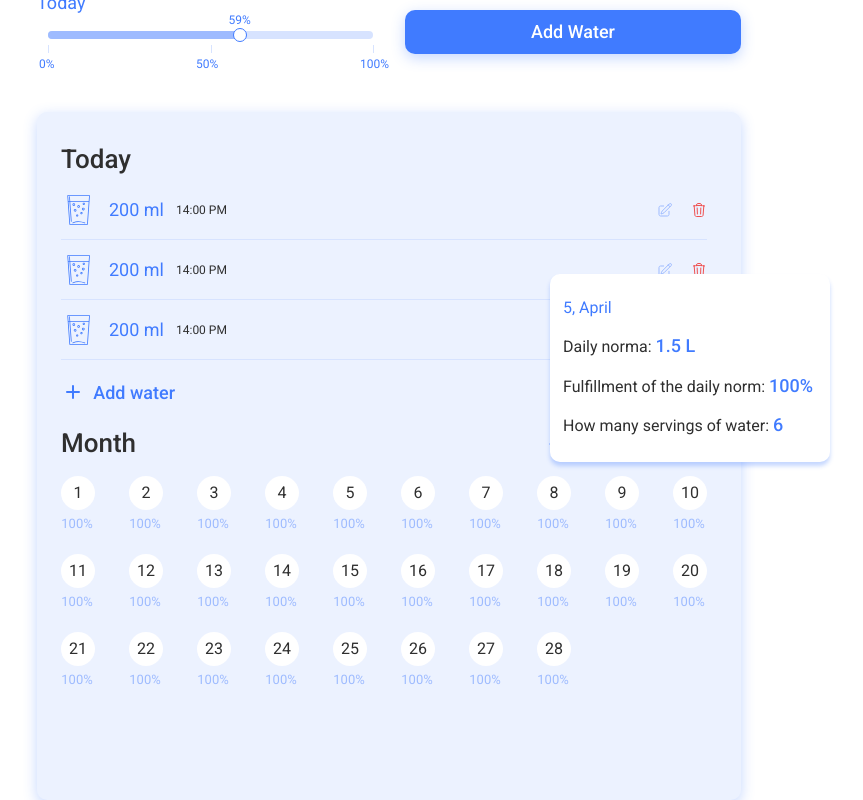
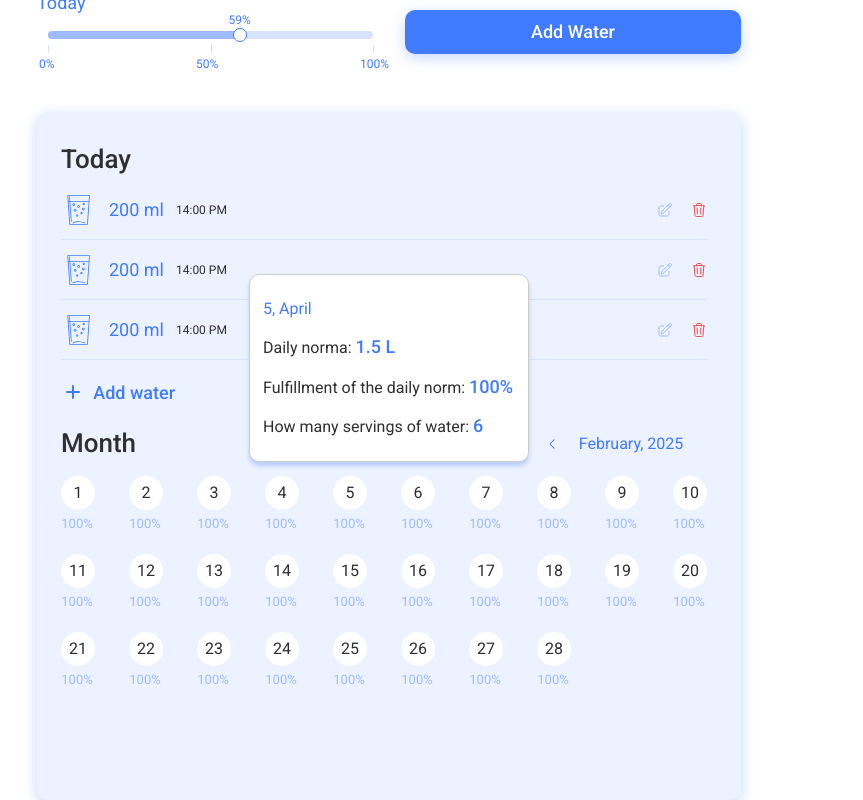
Before and after one commit to Vitalii-Artiukh/Water-Tracker-team-project-node-react-frontend, a React (Vite) app: page / in a window 1280 px wide. Both pictures are taken after a click on the element "10". Shown: the part 476-1276 px from the top of the page, without its empty margins (251-1114 px from the left). Built offline with nearby package versions, Linux system fonts and the light colour scheme.

Commit message:
add files

```diff
--- a/src/components/DaysGeneralStats/DaysGeneralStats.jsx
+++ b/src/components/DaysGeneralStats/DaysGeneralStats.jsx
@@ -1,6 +1,7 @@
 import ReactModal from "react-modal";
 import { useMatchMedia } from "../../hooks/useMatchMedia";
 import css from "./DaysGeneralStats.module.css";
+import { useEffect } from "react";
 
 const customStyles = {
   overlay: {
@@ -27,48 +28,40 @@ const customStyles = {
 
 ReactModal.setAppElement("#root");
 
-const DaysGeneralStats = ({ modalData }) => {
+const DaysGeneralStats = ({ isOpen, onCloseModal, modalData }) => {
   const { isMobile, isTablet } = useMatchMedia();
-  const { overlay, content } = customStyles;
+  const { content } = customStyles;
   const { cords, currentElHeight } = modalData;
-
-  const styles = {
-    top: 0 - 188 - 14 + "px",
-  };
 
   if (cords && currentElHeight) {
     if (isMobile) {
-      overlay.top =
-        modalData.cords.top -
-        parseInt(content.height) -
-        modalData.currentElHeight +
-        "px";
+      cords.top > parseInt(content.height) + 14
+        ? (content.top = cords.top - parseInt(content.height) - 14 + "px")
+        : (content.top = cords.top + currentElHeight + 14 + "px");
     }
     if (isTablet) {
       console.log(modalData.cords.left);
     }
   }
 
+  useEffect(() => {
+    const onCloseByScroll = () => {
+      window.addEventListener("scroll", onCloseModal);
+    };
+
+    onCloseByScroll();
+
+    return () => {
+      window.removeEventListener("scroll", onCloseModal);
+    };
+  }, [onCloseModal]);
+
   return (
-    // <ReactModal
-    //   isOpen={isOpen}
-    //   onRequestClose={onCloseModal}
-    //   style={customStyles}
-    //   bodyOpenClassName={css.ReactModal__Body}
-    // >
-    //   <p style={{ color: "var(--primary-color-blue)" }}>5, April</p>
-    //   <p className={css.modalText}>
-    //     Daily norma: <span className={css.modalSpan}>1.5 L</span>
-    //   </p>
-    //   <p className={css.modalText}>
-    //     Fulfillment of the daily norm:{" "}
-    //     <span className={css.modalSpan}>100%</span>
-    //   </p>
-    //   <p className={css.modalText}>
-    //     How many servings of water: <span className={css.modalSpan}>6</span>
-    //   </p>
-    // </ReactModal>
-    <div className={css.modal} style={{ ...styles }}>
+    <ReactModal
+      isOpen={isOpen}
+      onRequestClose={onCloseModal}
+      style={customStyles}
+    >
       <p style={{ color: "var(--primary-color-blue)" }}>5, April</p>
       <p className={css.modalText}>
         Daily norma: <span className={css.modalSpan}>1.5 L</span>
@@ -80,7 +73,7 @@ const DaysGeneralStats = ({ modalData }) => {
       <p className={css.modalText}>
         How many servings of water: <span className={css.modalSpan}>6</span>
       </p>
-    </div>
+    </ReactModal>
   );
 };
 
--- a/src/components/MonthStatsList/MonthStatsList.jsx
+++ b/src/components/MonthStatsList/MonthStatsList.jsx
@@ -1,27 +1,52 @@
+import { useCallback, useEffect } from "react";
+import DaysGeneralStats from "../DaysGeneralStats/DaysGeneralStats";
 import MonthStatsListItem from "../MonthStatsListItem/MonthStatsListItem";
 import css from "./MonthStatsList.module.css";
 
 const MonthStatsList = ({
   days,
-  onShowModal,
+  isOpen,
   modalData,
-  isOpen,
-  onCLoseModal,
+  setIsShowModal,
+  setModalData,
 }) => {
+  const onShowModal = (e) => {
+    const el = e.target;
+    const elHeight = el.closest("li").offsetHeight;
+    const elWidth = el.closest("li").offsetWidth;
+    const cords = el.getBoundingClientRect();
+    const currentDay = Number(el.childNodes[0].data);
+
+    setIsShowModal(true);
+
+    setModalData({
+      ...modalData,
+      cords: cords,
+      currentElWidth: elWidth,
+      currentElHeight: elHeight,
+      currentDay: currentDay,
+    });
+  };
+
+  const onCloseModal = useCallback(() => {
+    setIsShowModal(false);
+  }, [setIsShowModal]);
+
   return (
+    <>
       <ul className={css.list}>
         {days.map((day) => (
           <li key={day} className={css.listItem}>
-          <MonthStatsListItem
-            day={day}
-            onShowModal={onShowModal}
-            modalData={modalData}
-            isOpen={isOpen}
-            onCLoseModal={onCLoseModal}
-          />
+            <MonthStatsListItem day={day} onShowModal={onShowModal} />
           </li>
         ))}
       </ul>
+      <DaysGeneralStats
+        isOpen={isOpen}
+        modalData={modalData}
+        onCloseModal={onCloseModal}
+      />
+    </>
   );
 };
 
--- a/src/components/MonthStatsListItem/MonthStatsListItem.jsx
+++ b/src/components/MonthStatsListItem/MonthStatsListItem.jsx
@@ -1,14 +1,6 @@
-import DaysGeneralStats from "../DaysGeneralStats/DaysGeneralStats";
 import css from "./MonthStatsListItem.module.css";
 
-const MonthStatsListItem = ({
-  day,
-  onShowModal,
-  isOpen,
-  modalData,
-  onCLoseModal,
-}) => {
-  const { currentDay } = modalData;
+const MonthStatsListItem = ({ day, onShowModal }) => {
   return (
     <>
       <div className={css.wrapper}>
@@ -16,14 +8,6 @@ const MonthStatsListItem = ({
           {day}
         </div>
         <span className={css.text}>100%</span>
-
-        {currentDay === day && (
-          <DaysGeneralStats
-            isOpen={isOpen}
-            modalData={modalData}
-            onCLoseModal={onCLoseModal}
-          />
-        )}
       </div>
     </>
   );
--- a/src/components/MonthStatsTable/MonthStatsTable.jsx
+++ b/src/components/MonthStatsTable/MonthStatsTable.jsx
@@ -39,28 +39,6 @@ const MonthStatsTable = () => {
     setMonth((prev) => prev - 1);
   };
 
-  const onShowModal = (e) => {
-    const el = e.target;
-    const elHeight = el.closest("li").offsetHeight;
-    const elWidth = el.closest("li").offsetWidth;
-    const cords = el.getBoundingClientRect();
-    const currentDay = Number(el.childNodes[0].data);
-
-    setIsShowModal(true);
-
-    setModalData({
-      ...modalData,
-      cords: cords,
-      currentElWidth: elWidth,
-      currentElHeight: elHeight,
-      currentDay: currentDay,
-    });
-  };
-
-  const onCloseModal = () => {
-    setIsShowModal(false);
-  };
-
   return (
     <div className={css.container}>
       <MonthStatsBar
@@ -73,10 +51,10 @@ const MonthStatsTable = () => {
       />
       <MonthStatsList
         days={days}
-        onShowModal={onShowModal}
-        onCLoseModal={onCloseModal}
+        isOpen={isShowModal}
         modalData={modalData}
-        isOpen={isShowModal}
+        setModalData={setModalData}
+        setIsShowModal={setIsShowModal}
       />
     </div>
   );
--- a/src/components/TodayWaterList/TodayWaterList.module.css
+++ b/src/components/TodayWaterList/TodayWaterList.module.css
@@ -44,12 +44,6 @@
 .container:hover > .list::-webkit-scrollbar-thumb {
   background: var(--secondary-color-light-blue300);
 }
-
-/* .container:hover > .list::-webkit-scrollbar-track {
-  width: 4px;
-  background-color: var(--secondary-color-light-blue200);
-  border-radius: 8px;
-} */
 
 .button {
   display: inline-flex;
```
Also changed, not shown: public/symbol-defs3.svg (deleted). Lines whose indentation alone changed are shown as unchanged.
